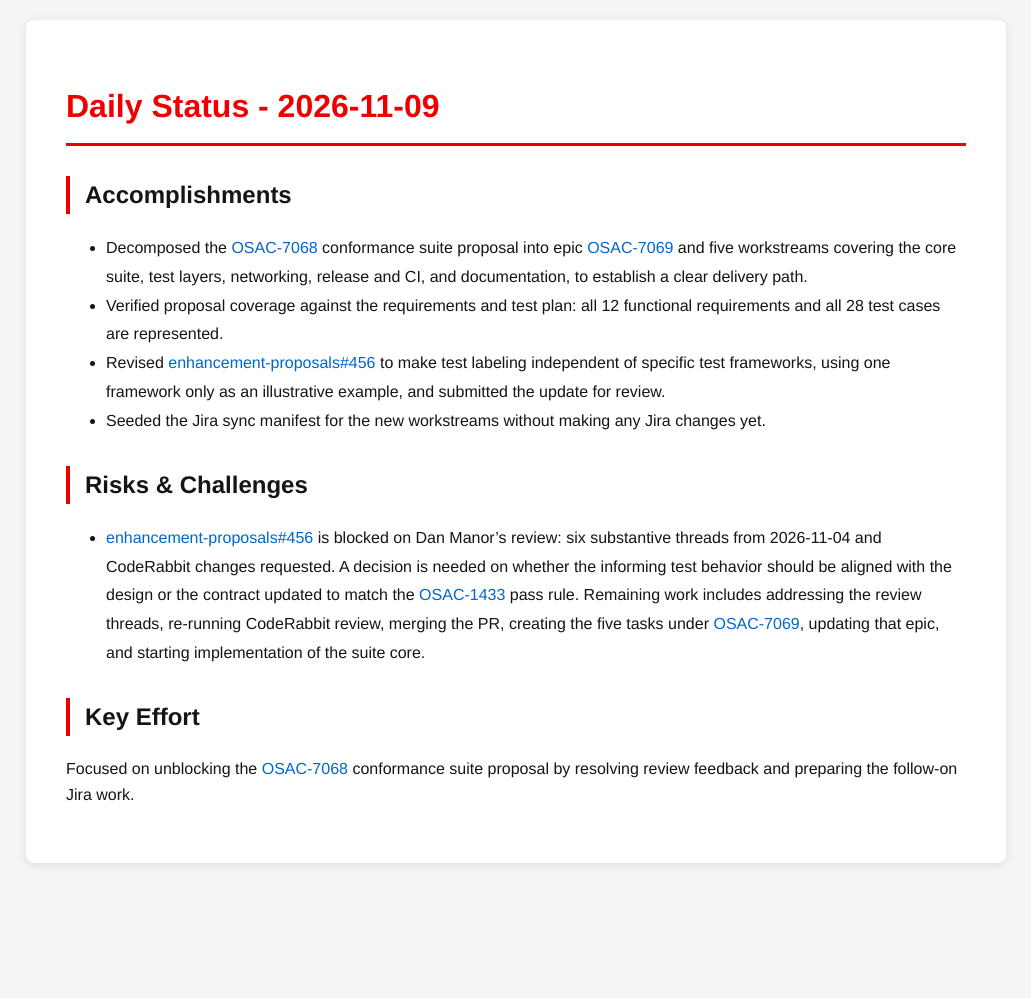
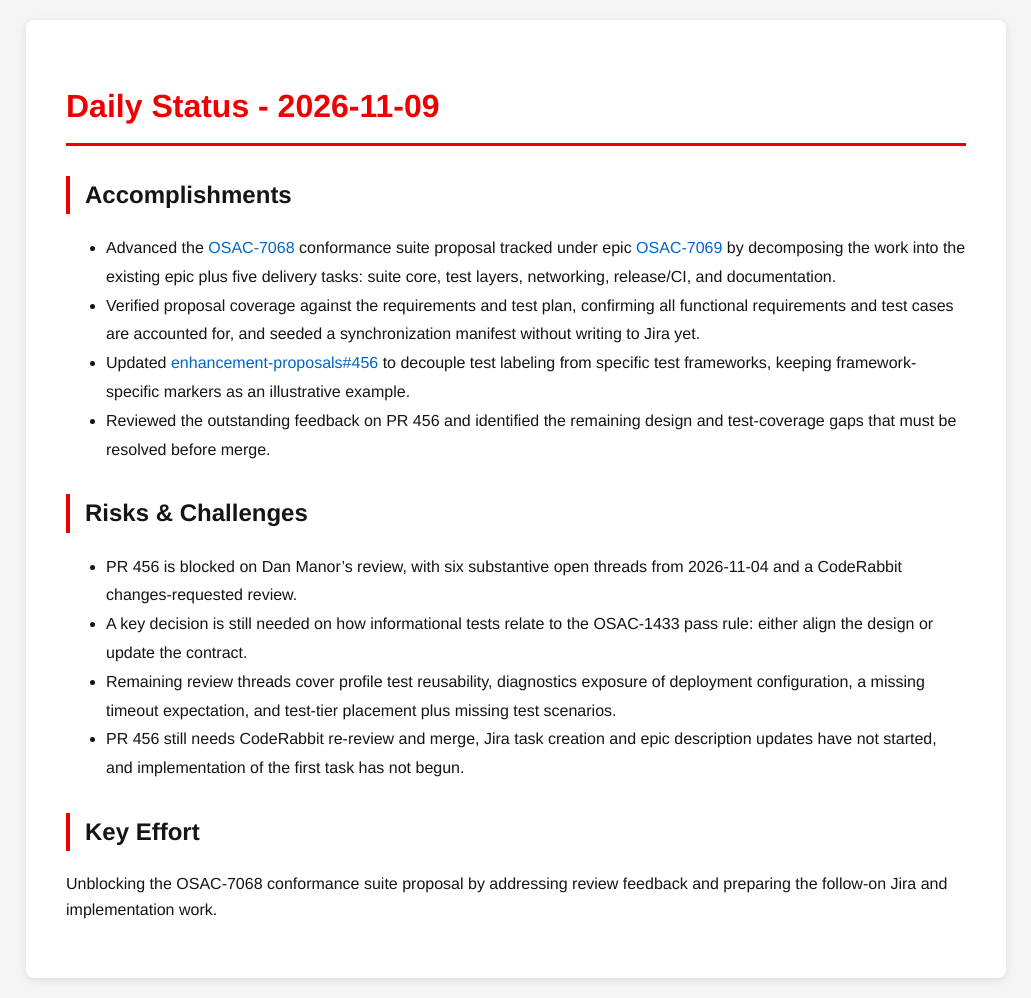
Before and after one commit to tzvatot/daily-status, a Jekyll site: the page built from 2026-11-09.md, in a window 1280 px wide. Shown: the whole page, without its empty margins (124-1155 px from the left). Built offline with Jekyll 4.4.1, drawn with Linux system fonts in a browser that asks for light colours; before the commit the page ends 900 px from its top, so only the background shows below that.

Commit message:
Daily status update - 2026-11-09

```diff
--- a/2026-11-09.md
+++ b/2026-11-09.md
@@ -7,13 +7,16 @@ date: 2026-11-09
 # Daily Status - 2026-11-09
 
 ## Accomplishments
-- Decomposed the [OSAC-7068](https://redhat.atlassian.net/browse/OSAC-7068) conformance suite proposal into epic [OSAC-7069](https://redhat.atlassian.net/browse/OSAC-7069) and five workstreams covering the core suite, test layers, networking, release and CI, and documentation, to establish a clear delivery path.
-- Verified proposal coverage against the requirements and test plan: all 12 functional requirements and all 28 test cases are represented.
-- Revised [enhancement-proposals#456](https://github.com/osac-project/enhancement-proposals/pull/456) to make test labeling independent of specific test frameworks, using one framework only as an illustrative example, and submitted the update for review.
-- Seeded the Jira sync manifest for the new workstreams without making any Jira changes yet.
+- Advanced the [OSAC-7068](https://redhat.atlassian.net/browse/OSAC-7068) conformance suite proposal tracked under epic [OSAC-7069](https://redhat.atlassian.net/browse/OSAC-7069) by decomposing the work into the existing epic plus five delivery tasks: suite core, test layers, networking, release/CI, and documentation.
+- Verified proposal coverage against the requirements and test plan, confirming all functional requirements and test cases are accounted for, and seeded a synchronization manifest without writing to Jira yet.
+- Updated [enhancement-proposals#456](https://github.com/osac-project/enhancement-proposals/pull/456) to decouple test labeling from specific test frameworks, keeping framework-specific markers as an illustrative example.
+- Reviewed the outstanding feedback on PR 456 and identified the remaining design and test-coverage gaps that must be resolved before merge.
 
 ## Risks & Challenges
-- [enhancement-proposals#456](https://github.com/osac-project/enhancement-proposals/pull/456) is blocked on Dan Manor's review: six substantive threads from 2026-11-04 and CodeRabbit changes requested. A decision is needed on whether the informing test behavior should be aligned with the design or the contract updated to match the [OSAC-1433](https://redhat.atlassian.net/browse/OSAC-1433) pass rule. Remaining work includes addressing the review threads, re-running CodeRabbit review, merging the PR, creating the five tasks under [OSAC-7069](https://redhat.atlassian.net/browse/OSAC-7069), updating that epic, and starting implementation of the suite core.
+- PR 456 is blocked on Dan Manor's review, with six substantive open threads from 2026-11-04 and a CodeRabbit changes-requested review.
+- A key decision is still needed on how informational tests relate to the OSAC-1433 pass rule: either align the design or update the contract.
+- Remaining review threads cover profile test reusability, diagnostics exposure of deployment configuration, a missing timeout expectation, and test-tier placement plus missing test scenarios.
+- PR 456 still needs CodeRabbit re-review and merge, Jira task creation and epic description updates have not started, and implementation of the first task has not begun.
 
 ## Key Effort
-Focused on unblocking the [OSAC-7068](https://redhat.atlassian.net/browse/OSAC-7068) conformance suite proposal by resolving review feedback and preparing the follow-on Jira work.
+Unblocking the OSAC-7068 conformance suite proposal by addressing review feedback and preparing the follow-on Jira and implementation work.
```
